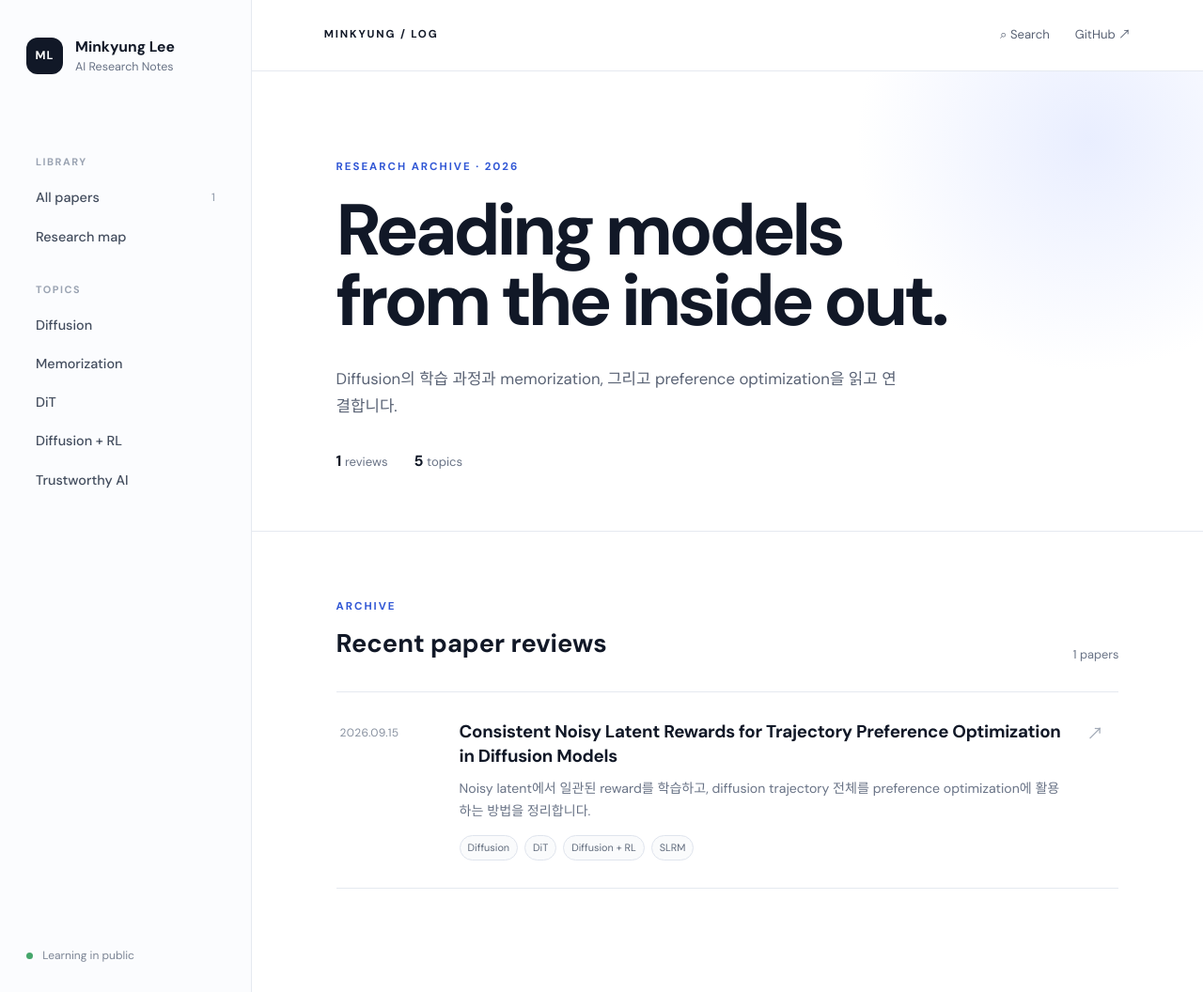
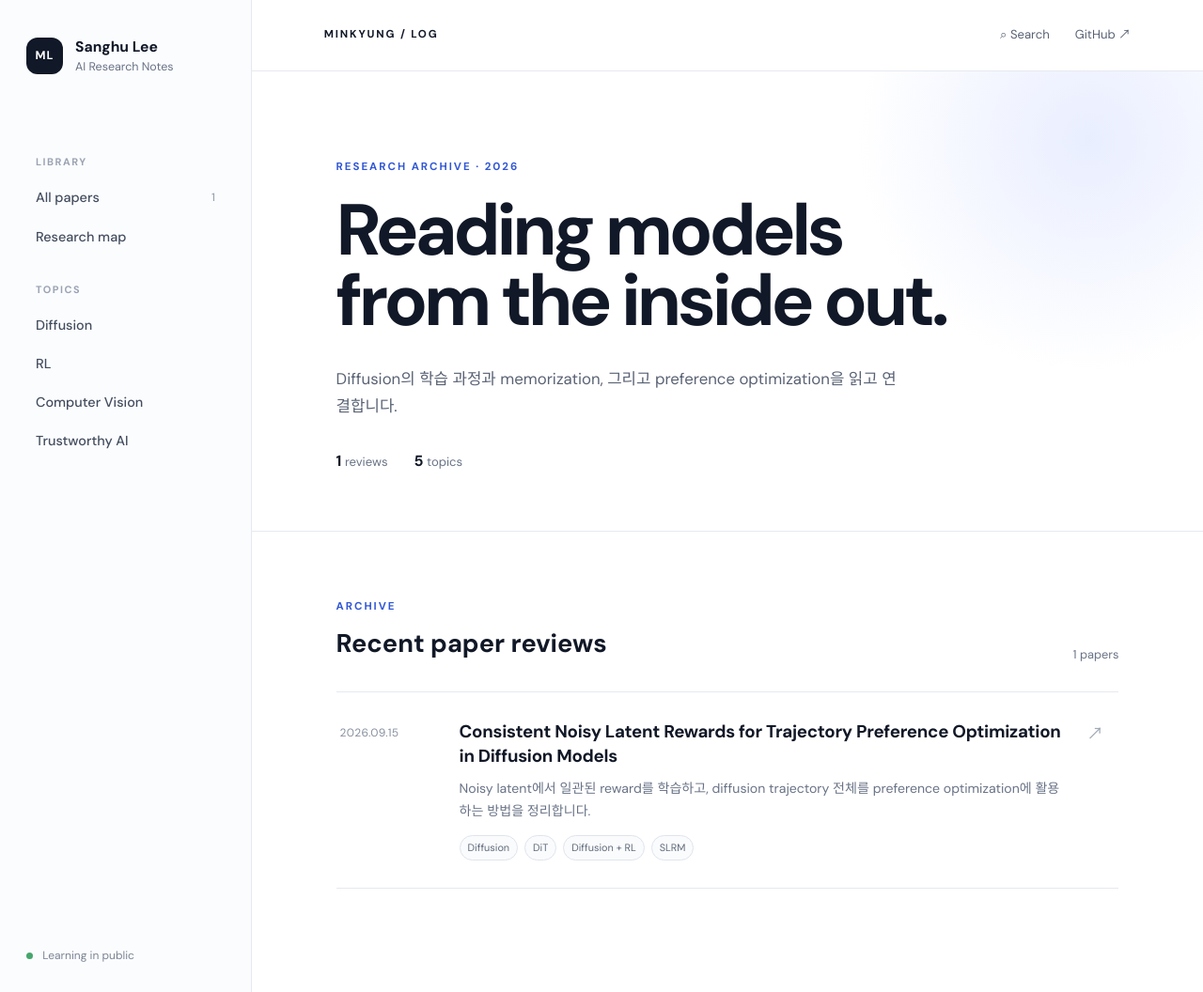
Before and after one commit to leessanghu/leessanghu.github.io, a Jekyll site: the page built from index.md, in a window 1280 px wide and 1056 px high. Shown: the whole window at 94% size. Built offline with Jekyll 4.4.1, drawn with Linux system fonts in a browser that asks for light colours.

Commit message:
Update sidebar.html

```diff
--- a/_includes/sidebar.html
+++ b/_includes/sidebar.html
@@ -1,14 +1,14 @@
 <aside class="sidebar" id="sidebar">
   <a class="identity" href="{{ '/' | relative_url }}">
     <span class="identity-mark">ML</span>
-    <span><strong>Minkyung Lee</strong><small>AI Research Notes</small></span>
+    <span><strong>Sanghu Lee</strong><small>AI Research Notes</small></span>
   </a>
   <nav aria-label="Research navigation">
     <p class="nav-label">Library</p>
     <a href="{{ '/' | relative_url }}" class="nav-link">All papers <span>{{ site.posts.size }}</span></a>
     <a href="{{ '/about/' | relative_url }}" class="nav-link">Research map</a>
     <p class="nav-label">Topics</p>
-    {% assign topics = "Diffusion,Memorization,DiT,Diffusion + RL,Trustworthy AI" | split: "," %}
+    {% assign topics = "Diffusion,RL,Computer Vision, Trustworthy AI" | split: "," %}
     {% for topic in topics %}
       <a href="{{ '/' | relative_url }}?topic={{ topic | url_encode }}" class="nav-link topic-link" data-topic="{{ topic }}">{{ topic }}</a>
     {% endfor %}
```
